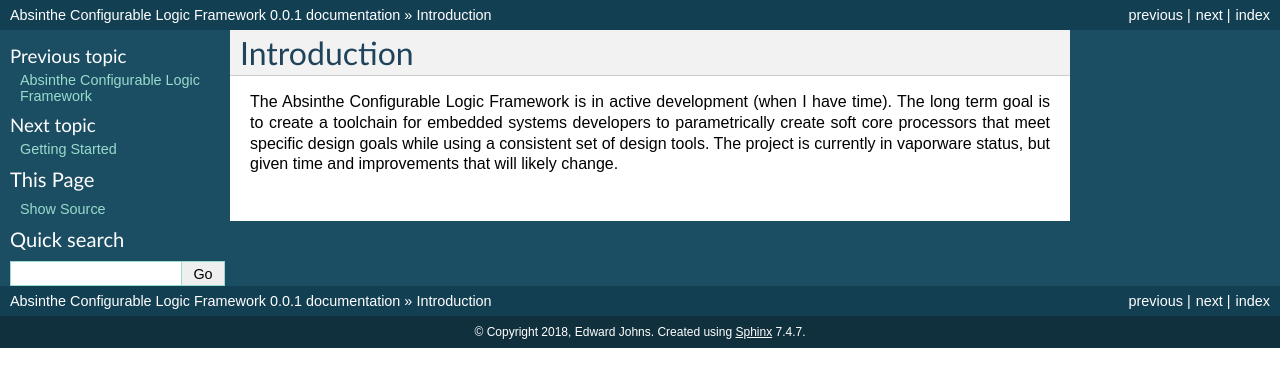
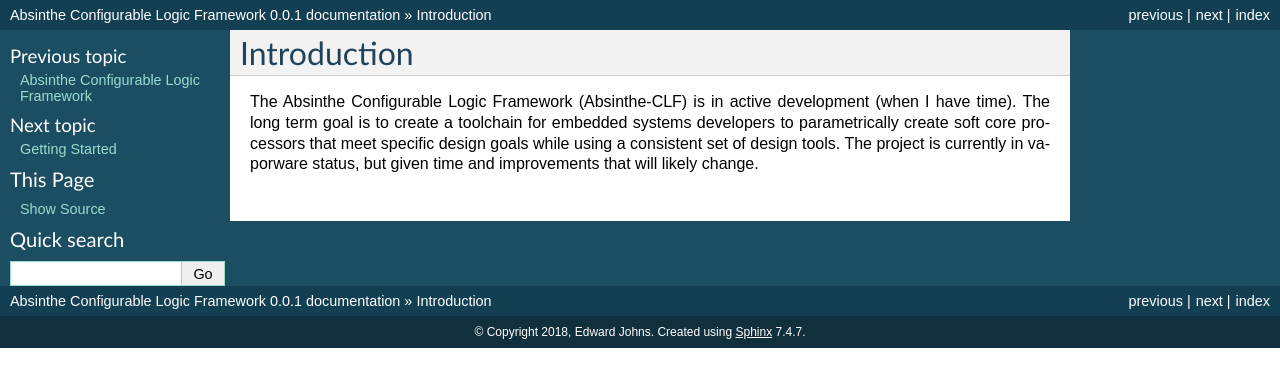
Before and after one commit to fossabot/absinthe-clf, a Sphinx documentation site: the page built from docs/source/intro.rst, in a window 1280 px wide. Shown: the top 387 px of the page. Built offline with Sphinx 7.4.7, drawn with Linux system fonts in a browser that asks for light colours.

Commit message:
Changed long file name to Absinthe-CLF instead of AbsintheConfigurableLogicFramework. Added Absinthe-CLF to index.

```diff
--- a/docs/source/conf.py
+++ b/docs/source/conf.py
@@ -102,7 +102,7 @@
 # -- Options for HTMLHelp output ---------------------------------------------
 
 # Output file base name for HTML help builder.
-htmlhelp_basename = 'AbsintheConfigurableLogicFrameworkdoc'
+htmlhelp_basename = 'Absinthe-CLF'
 
 
 # -- Options for LaTeX output ------------------------------------------------
@@ -129,7 +129,7 @@
 # (source start file, target name, title,
 #  author, documentclass [howto, manual, or own class]).
 latex_documents = [
-    (master_doc, 'AbsintheConfigurableLogicFramework.tex', 'Absinthe Configurable Logic Framework',
+    (master_doc, 'AbsintheCLF.tex', 'Absinthe Configurable Logic Framework',
      'Edward Johns', 'manual'),
 ]
 
@@ -139,7 +139,7 @@
 # One entry per manual page. List of tuples
 # (source start file, name, description, authors, manual section).
 man_pages = [
-    (master_doc, 'absintheconfigurablelogicframework', 'Absinthe Configurable Logic Framework',
+    (master_doc, 'absinthe-clf', 'Absinthe Configurable Logic Framework',
      [author], 1)
 ]
 
@@ -150,8 +150,8 @@
 # (source start file, target name, title, author,
 #  dir menu entry, description, category)
 texinfo_documents = [
-    (master_doc, 'AbsintheConfigurableLogicFramework', 'Absinthe Configurable Logic Framework',
-     author, 'AbsintheConfigurableLogicFramework', 'Framework for parametric generation of soft IP cores and development toolchains.',
+    (master_doc, 'Absinthe-CLF', 'Absinthe Configurable Logic Framework',
+     author, 'Absinthe-CLF', 'Framework for parametric generation of soft IP cores and development toolchains.',
      'Miscellaneous'),
 ]
 
--- a/docs/source/intro.rst
+++ b/docs/source/intro.rst
@@ -1,4 +1,4 @@
 Introduction
 ************
 
-The Absinthe Configurable Logic Framework is in active development (when I have time).  The long term goal is to create a toolchain for embedded systems developers to parametrically create soft core processors that meet specific design goals while using a consistent set of design tools. The project is currently in vaporware status, but given time and improvements that will likely change.
+The Absinthe Configurable Logic Framework (:index:`Absinthe-CLF`) is in active development (when I have time).  The long term goal is to create a toolchain for embedded systems developers to parametrically create soft core processors that meet specific design goals while using a consistent set of design tools. The project is currently in vaporware status, but given time and improvements that will likely change.
```
Also changed, not shown: 2 other files.
